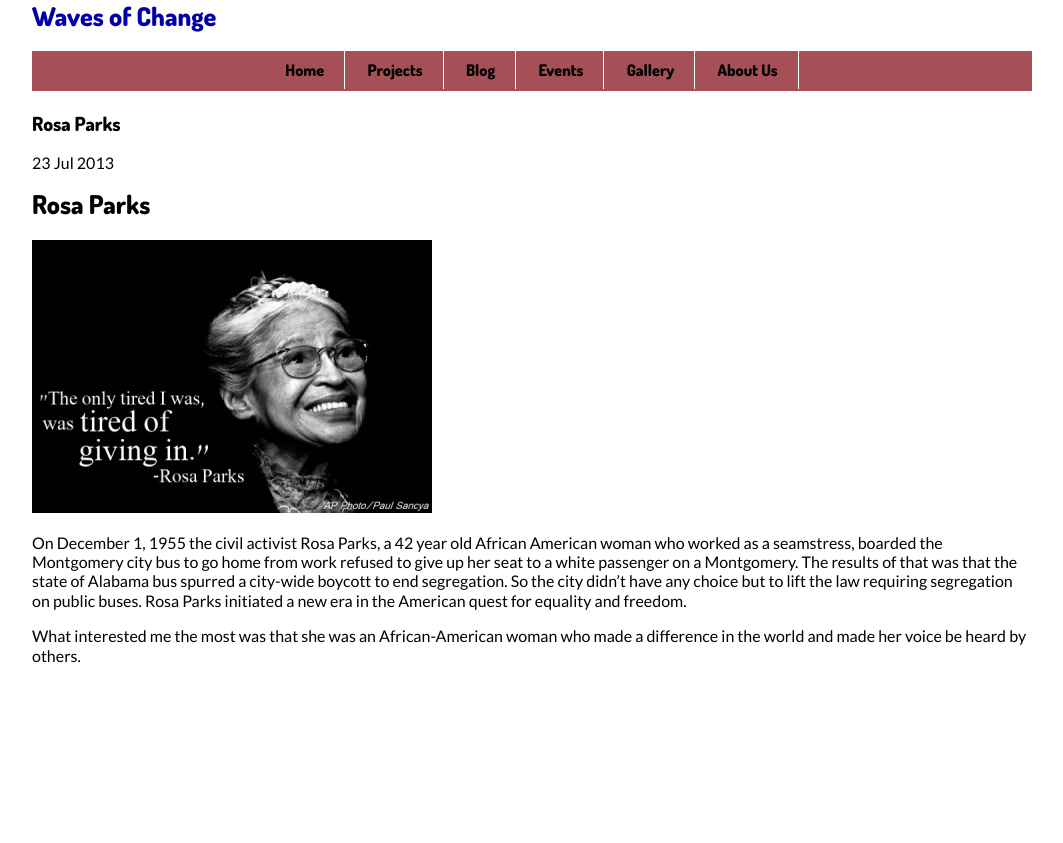
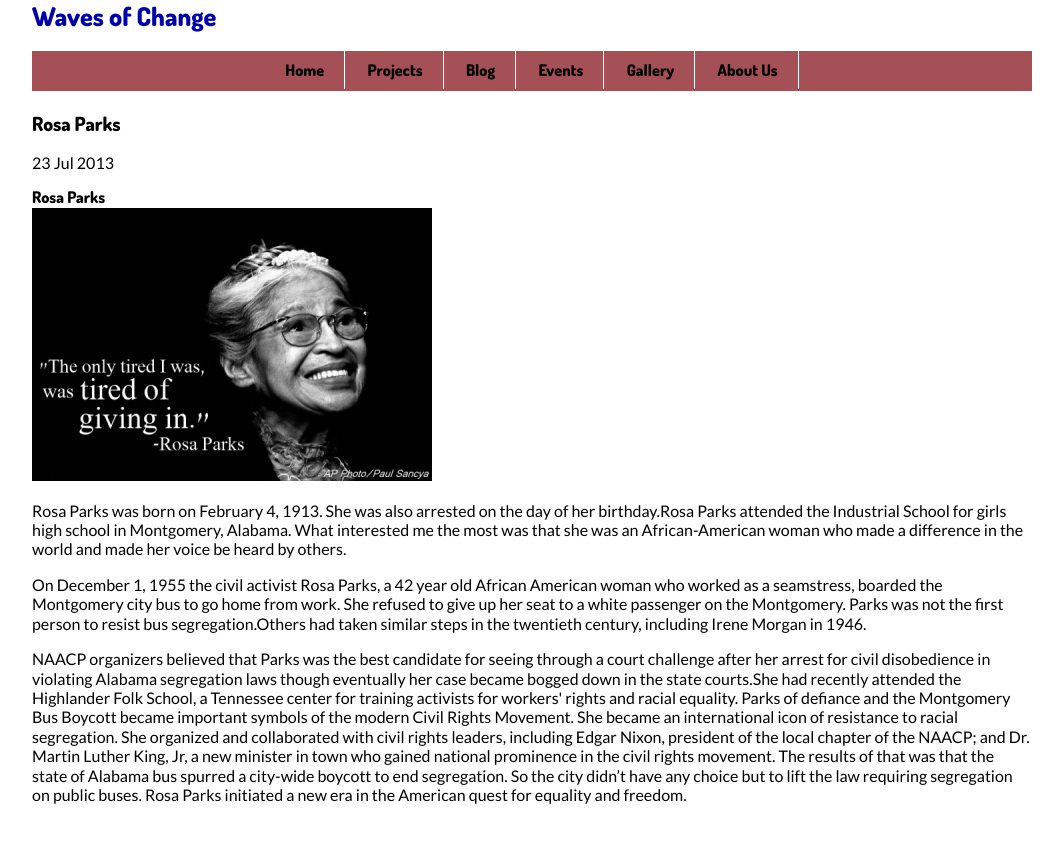
Before and after one commit to WavesofChange/woc-jekyll, a Jekyll site: the page built from _posts/2013-07-23-labybot-rosa-parks.html, in a window 1280 px wide. Shown: the top 843 px of the page, without its empty margins (108-1171 px from the left). Built offline with Jekyll 4.4.1, drawn with Linux system fonts in a browser that asks for light colours.

Commit message:
updating teasers andimages

```diff
--- a/_posts/2013-07-23-labybot-rosa-parks.html
+++ b/_posts/2013-07-23-labybot-rosa-parks.html
@@ -2,16 +2,17 @@
 layout: post
 title:  "Rosa Parks"
 author: Ada Gonzalez
-date:   2013-07-23
+date:  2013-07-23
+teaser: Rosa Parks was an African-American civil activist woman who stood up for her rights. One person can a make difference in the world.
+image: http://www.mobileedproductions.com/Portals/57580/images/rosa_parks.jpg
 categories: news
 ---
 
- <h1> Rosa Parks </h1>
+ <h3> Rosa Parks </h3>
 
     <img src="{{ site.baseurl}}/images/rosa.jpg">
 
 
-   <p> On December 1, 1955 the civil activist Rosa Parks, a 42 year old African American woman who worked as a seamstress, boarded the Montgomery city bus to go home from work refused to  give up her seat to a white passenger on a Montgomery. The results of that was that the state of Alabama bus spurred a city-wide boycott to end segregation. So the city didn’t have any choice but to lift the law requiring segregation on public buses. Rosa Parks initiated a new era in the American quest for equality and freedom. </p>
-
-
-   <p> What interested me the most was that she was an African-American woman who made a difference in the world  and made her voice be heard by others.
+   <p> Rosa Parks was born on February 4, 1913. She was also arrested on the day of her birthday.Rosa Parks attended the Industrial School for girls high school in Montgomery, Alabama. What interested me the most was that she was an African-American woman who made a difference in the world  and made her voice be heard by others.</P>
+   <p> On December 1, 1955 the civil activist Rosa Parks, a 42 year old African American woman who worked as a seamstress, boarded the Montgomery city bus to go home from work. She refused to  give up her seat to a white passenger on the Montgomery. Parks was not the first person to resist bus segregation.Others had taken similar steps in the twentieth century, including Irene Morgan in 1946.
+   <p> NAACP organizers believed that Parks was the best candidate for seeing through a court challenge after her arrest for civil disobedience in violating Alabama segregation laws though eventually her case became bogged down in the state courts.She had recently attended the Highlander Folk School, a Tennessee center for training activists for workers' rights and racial equality. Parks of defiance and the Montgomery Bus Boycott became important symbols of the modern Civil Rights Movement. She became an international icon of resistance to racial segregation. She organized and collaborated with civil rights leaders, including Edgar Nixon, president of the local chapter of the NAACP; and Dr. Martin Luther King, Jr, a new minister in town who gained national prominence in the civil rights movement. The results of that was that the state of Alabama bus spurred a city-wide boycott to end segregation. So the city didn’t have any choice but to lift the law requiring segregation on public buses. Rosa Parks initiated a new era in the American quest for equality and freedom. </p>
--- a/_posts/2013-07-29-design-website.html
+++ b/_posts/2013-07-29-design-website.html
@@ -1,12 +1,15 @@
 ---
 layout: post
-title: Leaning about Design
+title: Learning about Design
 author: Ada Gonzalez
 date: 2013-07-29
+teaser: Our team Waves of Change brain-stormed how we wanted our web-page to look. The designing of our web-page has begun!
+image: http://img.bhs4.com/9a/2/9a20f359f6a622e1e580ff4a65ea839fef815c5f_large.jpg
 categories: news
 ---
 
  <h1> Learning about Web Design </h1>
 
 
+   <p> Today our team Waves of Change decided to begin desingin our web-page.</p>
    <p>The lesson that we discussed about today was about designing a web page.I learned how to design a web page. I learned many new things, such as how to make a menu, to a page. The web page consists of many elements such the title, the logo, font size, dates a menu and the list goes on.Some of these elements also consist of grabbing people’s attention, to engage them to your web page.For instance there a many types of designs that you can use for your background like dgeytgfyGnbi and eirtuhye or you can just leave it plain and simple. At times it might depend on the type of web page it is. If it’s a web page for kids then you might want to stick to a variety of colors because that might grab their attention. I also learned that most web pages contain a title, menu, logo, and footer on the same spot. Most logos are located on the top left, the titles are usually in the middle, and the menu is usually underneath the title and the footer in of course on the bottom of the page. In addition most web pages have their information on the top and bottom of the page. As we learned all of the concepts of a web page, we are also fixing and adding much more on our web page.</p>
```
Also changed, not shown: _posts/2013-07-29-workshop-marina-deedee.html (added, +13 -0 lines), _posts/2013-08-08-Workshop at MIST.html (added, +16 -0 lines), _posts/2013-08-08photograph.html (added), images/mist-harlem.jpg (added), 1 other file.
